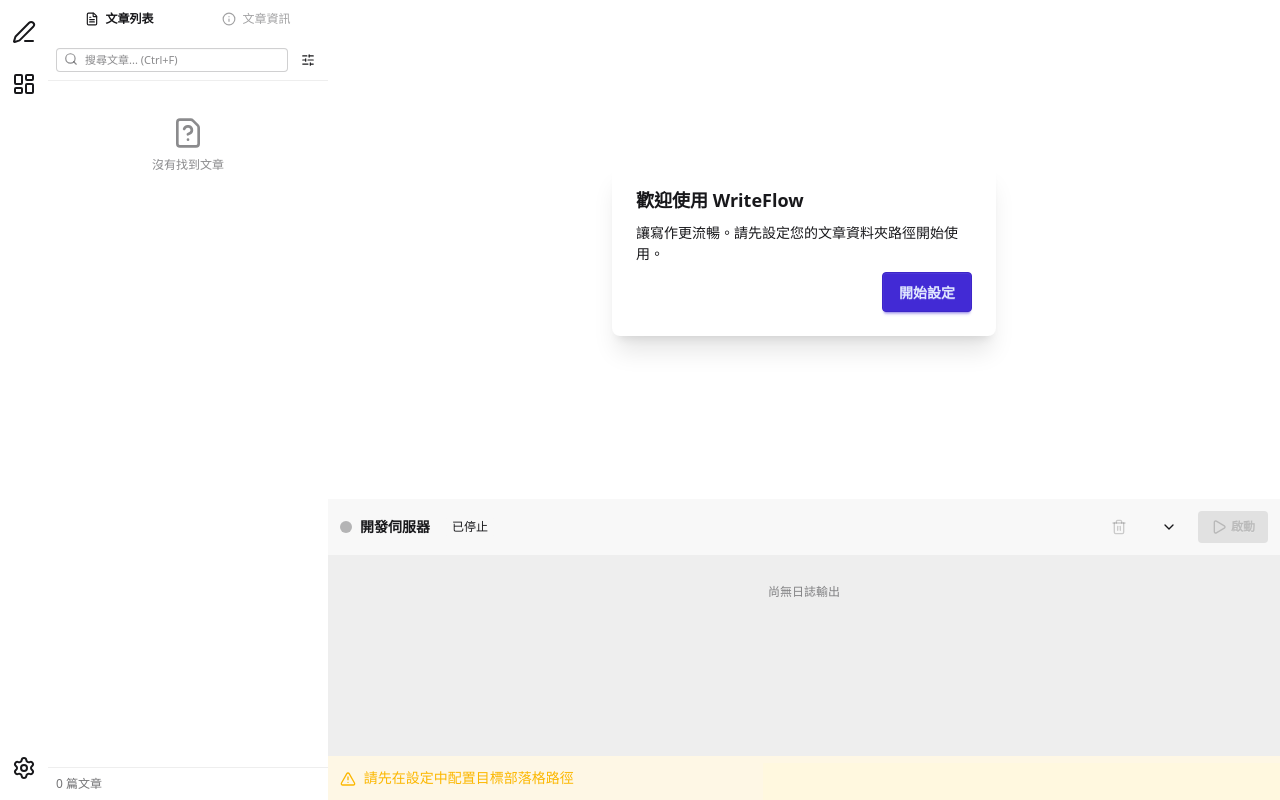
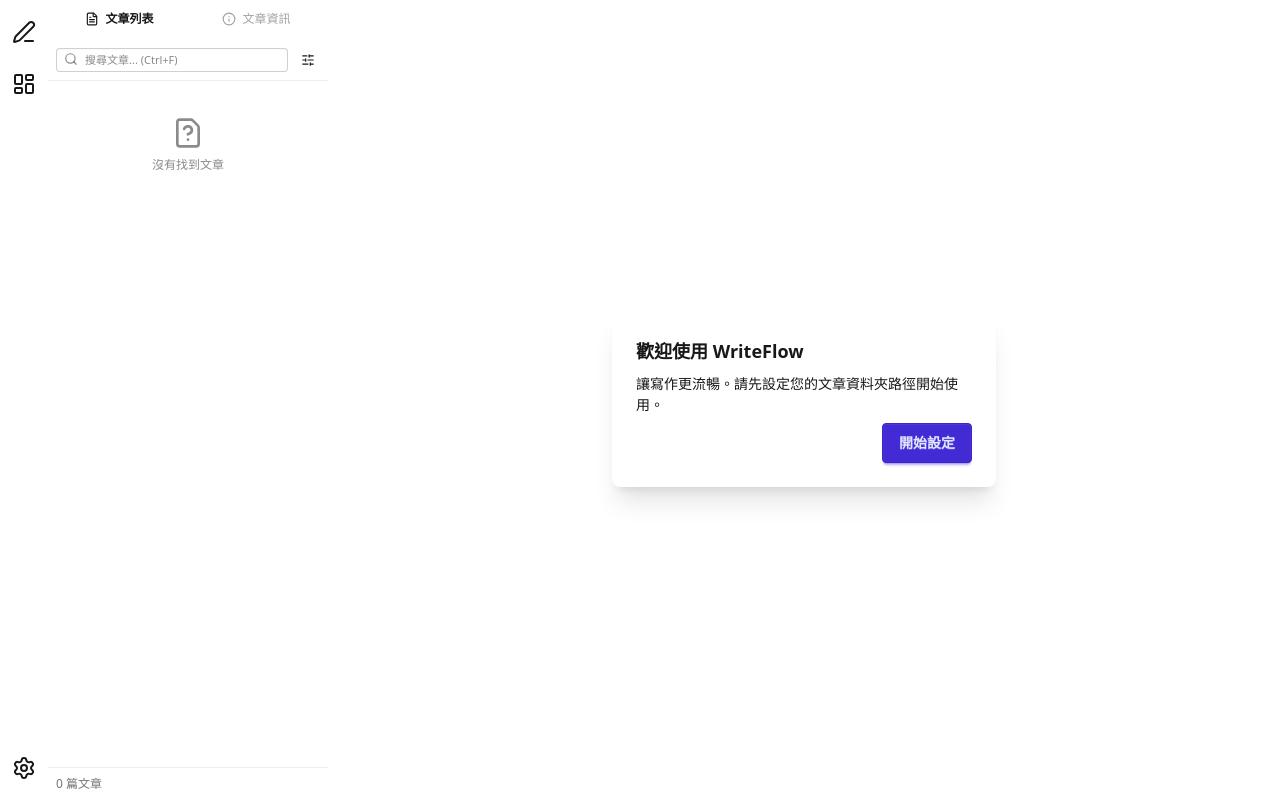
Before and after one commit to EanLee/article-write, a Vue app: page / in a window 1280 px wide. Built offline with nearby package versions, Linux system fonts and the light colour scheme; the HTML template or start-up script is replaced by a standard one; what markdown-it-highlightjs, markdown-it-mark, markdown-it-table-of-contents, markdown-it-task-lists would draw is missing.

Commit message:
feat(ui): 移除下方開發伺服器控制面板

```diff
--- a/src/App.vue
+++ b/src/App.vue
@@ -38,8 +38,6 @@
               <MainEditor />
             </div>
 
-            <!-- 伺服器控制面板 -->
-            <ServerControlPanel />
           </main>
         </div>
       </template>
@@ -70,7 +68,6 @@
 import SideBarView from "@/components/SideBarView.vue";
 import MainEditor from "@/components/MainEditor.vue";
 import SettingsPanel from "@/components/SettingsPanel.vue";
-import ServerControlPanel from "@/components/ServerControlPanel.vue";
 import ToastContainer from "@/components/ToastContainer.vue";
 import ArticleManagement from "@/components/ArticleManagement.vue";
 
```
